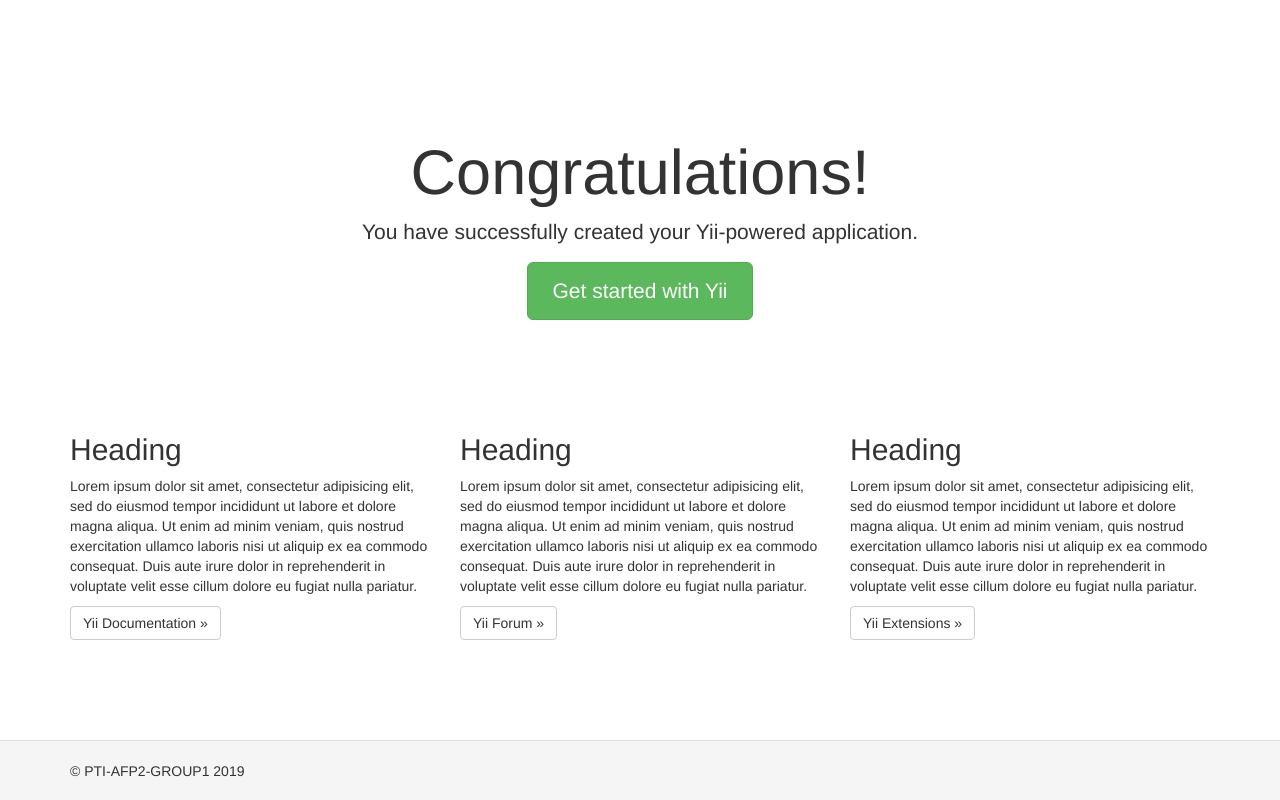
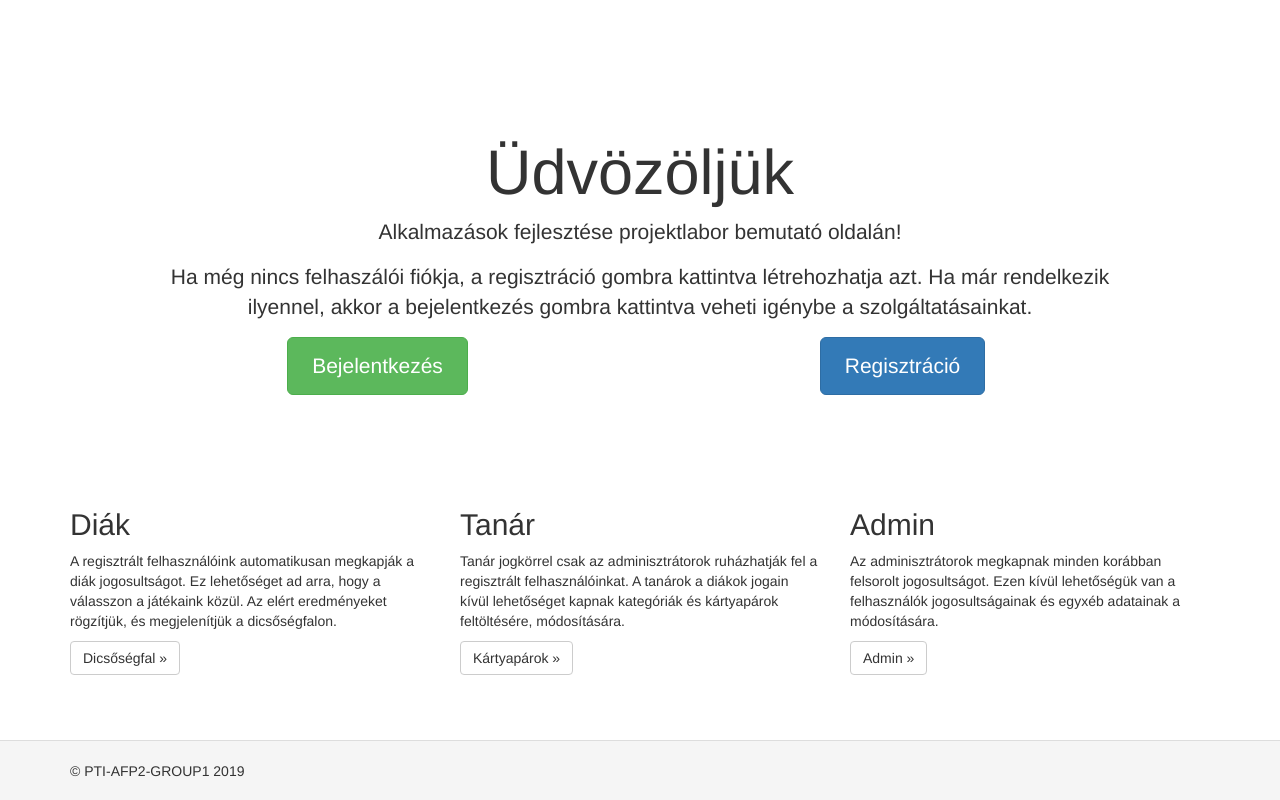
Before and after one commit to pti-afp-g1/tanuloszoba, a Yii app: template Src/views/site/index.php in a window 1280 px wide. Run offline with PHP 8.4 and a stand-in for Yii, Linux system fonts and the light colour scheme; the template is opened without the code that fills it, so the values that code supplies are empty; some libraries are stand-ins or nearby versions.

Commit message:
Az teljes kódbázis tesztelése, hibajavítások

```diff
--- a/Src/controllers/AdminController.php
+++ b/Src/controllers/AdminController.php
@@ -1,4 +1,3 @@
-
 <?php
 
 namespace app\controllers;
--- a/Src/controllers/SiteController.php
+++ b/Src/controllers/SiteController.php
@@ -1,4 +1,3 @@
-
 <?php
 
 namespace app\controllers;
--- a/Src/views/layouts/main.php
+++ b/Src/views/layouts/main.php
@@ -1,13 +1,15 @@
 <?php
 
+/* @var $this View */
 
+/* @var $content string */
 
 use app\widgets\Alert;
 use yii\helpers\Html;
 use yii\bootstrap\Nav;
 use yii\bootstrap\NavBar;
-use yii\widgets\Breadcrumbs;
 use app\assets\AppAsset;
+use yii\web\View;
 
 $this->title = 'AFP-2 Tanulószoba';
 
@@ -39,9 +41,13 @@
     echo Nav::widget([
         'options' => ['class' => 'navbar-nav navbar-right'],
         'items' => [
-            ['label' => 'Főoldal', 'url' => ['/site/index']],
+            ['label' => 'Főoldal', 'url' => ['/']],
+            ['label' => 'Dicsőségfal', 'url' => ['/hall-of-fame']],
+            ['label' => 'Játékok', 'url' => ['/game'], 'visible' => !Yii::$app->user->isGuest],
+            ['label' => 'Kategóriák', 'url' => ['/category'], 'visible' => Yii::$app->user->can('teacher')],
+            ['label' => 'Kártyák', 'url' => ['/card-pair'], 'visible' => Yii::$app->user->can('teacher')],
+            ['label' => 'Admin', 'url' => ['/admin'], 'visible' => Yii::$app->user->can('admin')],
             ['label' => 'Regisztráció', 'url' => ['/site/register'], 'visible' => Yii::$app->user->isGuest],
-            ['label' => 'Admin', 'url' => ['/admin'], 'visible' => Yii::$app->user->can('admin')],
             Yii::$app->user->isGuest ? (
             ['label' => 'Bejelentkezés', 'url' => ['/site/login']]
             ) : (
--- a/Src/views/site/index.php
+++ b/Src/views/site/index.php
@@ -1,50 +1,82 @@
 <?php
 
+/* @var $this yii\web\View */
 
 $this->title = 'My Yii Application';
 ?>
 <div class="site-index">
 
     <div class="jumbotron">
-        <h1>Congratulations!</h1>
+        <h1>Üdvözöljük</h1>
 
-        <p class="lead">You have successfully created your Yii-powered application.</p>
+        <p class="lead">Alkalmazások fejlesztése projektlabor bemutató oldalán!</p>
 
-        <p><a class="btn btn-lg btn-success" href="http://www.yiiframework.com">Get started with Yii</a></p>
+        <?php if (Yii::$app->user->isGuest): ?>
+            <div class="row">
+                <div class="col-sm-12">
+                    <p>Ha még nincs felhaszálói fiókja, a regisztráció gombra kattintva létrehozhatja azt.
+                        Ha már rendelkezik ilyennel, akkor a bejelentkezés gombra kattintva veheti igénybe
+                        a szolgáltatásainkat.</p>
+                </div>
+            </div>
+            <div class="row">
+                <div class="col-sm-6" style="text-align: center;">
+                    <p><a class="btn btn-lg btn-success" href="/site/login">Bejelentkezés</a></p>
+                </div>
+                <div class="col-sm-6" style="text-align: center;">
+                    <p><a class="btn btn-lg btn-primary" href="/site/register">Regisztráció</a></p>
+                </div>
+            </div>
+        <?php else: ?>
+            <div class="col-sm-12">
+                <p>Válasszon a játékaink közül! Jó szórakozást kíván az afp2-group1 csapata :)</p>
+            </div>
+            <div class="row">
+                <div class="col-sm-6" style="text-align: center;">
+                    <p><a class="btn btn-lg btn-success" href="/game/memory">Memóriajáték</a></p>
+                </div>
+                <div class="col-sm-6" style="text-align: center;">
+                    <p><a class="btn btn-lg btn-primary" href="/game/lexical">Kártyapárosítás</a></p>
+                </div>
+            </div>
+        <?php endif; ?>
     </div>
 
     <div class="body-content">
 
         <div class="row">
             <div class="col-lg-4">
-                <h2>Heading</h2>
+                <h2>Diák</h2>
 
-                <p>Lorem ipsum dolor sit amet, consectetur adipisicing elit, sed do eiusmod tempor incididunt ut labore et
-                    dolore magna aliqua. Ut enim ad minim veniam, quis nostrud exercitation ullamco laboris nisi ut aliquip
-                    ex ea commodo consequat. Duis aute irure dolor in reprehenderit in voluptate velit esse cillum dolore eu
-                    fugiat nulla pariatur.</p>
+                <p>
+                    A regisztrált felhasználóink automatikusan megkapják a diák jogosultságot. Ez lehetőséget ad arra,
+                    hogy a válasszon a játékaink közül. Az elért eredményeket rögzítjük, és megjelenítjük a
+                    dicsőségfalon.
+                </p>
 
-                <p><a class="btn btn-default" href="http://www.yiiframework.com/doc/">Yii Documentation &raquo;</a></p>
+                <p><a class="btn btn-default" href="/hall-of-fame">Dicsőségfal &raquo;</a></p>
             </div>
             <div class="col-lg-4">
-                <h2>Heading</h2>
+                <h2>Tanár</h2>
 
-                <p>Lorem ipsum dolor sit amet, consectetur adipisicing elit, sed do eiusmod tempor incididunt ut labore et
-                    dolore magna aliqua. Ut enim ad minim veniam, quis nostrud exercitation ullamco laboris nisi ut aliquip
-                    ex ea commodo consequat. Duis aute irure dolor in reprehenderit in voluptate velit esse cillum dolore eu
-                    fugiat nulla pariatur.</p>
+                <p>
+                    Tanár jogkörrel csak az adminisztrátorok ruházhatják fel a regisztrált felhasználóinkat.
+                    A tanárok a diákok jogain kívül lehetőséget kapnak kategóriák és kártyapárok feltöltésére,
+                    módosítására.
+                </p>
 
-                <p><a class="btn btn-default" href="http://www.yiiframework.com/forum/">Yii Forum &raquo;</a></p>
+                <p><a class="btn btn-default" href="/card-pair">Kártyapárok &raquo;</a></p>
             </div>
             <div class="col-lg-4">
-                <h2>Heading</h2>
+                <h2>Admin</h2>
 
-                <p>Lorem ipsum dolor sit amet, consectetur adipisicing elit, sed do eiusmod tempor incididunt ut labore et
-                    dolore magna aliqua. Ut enim ad minim veniam, quis nostrud exercitation ullamco laboris nisi ut aliquip
-                    ex ea commodo consequat. Duis aute irure dolor in reprehenderit in voluptate velit esse cillum dolore eu
-                    fugiat nulla pariatur.</p>
+                <p>
+                    Az adminisztrátorok megkapnak minden korábban felsorolt jogosultságot. Ezen kívül lehetőségük
+                    van a felhasználók jogosultságainak és egyxéb adatainak a módosítására.
+                </p>
 
-                <p><a class="btn btn-default" href="http://www.yiiframework.com/extensions/">Yii Extensions &raquo;</a></p>
+                <p><a class="btn btn-default" href="/admin">Admin &raquo;</a>
+                </p>
             </div>
         </div>
 
```
Also changed, not shown: Src/assets/MemoryAsset.php (added, +31 -0 lines), Src/models/CategorySearch.php (+5 -9 lines), Src/web/uploads/84af6a33-e57d-43ae-b9c9-bed55ff9c95c.jpg (added), Src/web/uploads/d0b67bd4-2660-4e17-9acf-86b8fc9b6cd1.jpg (added).
